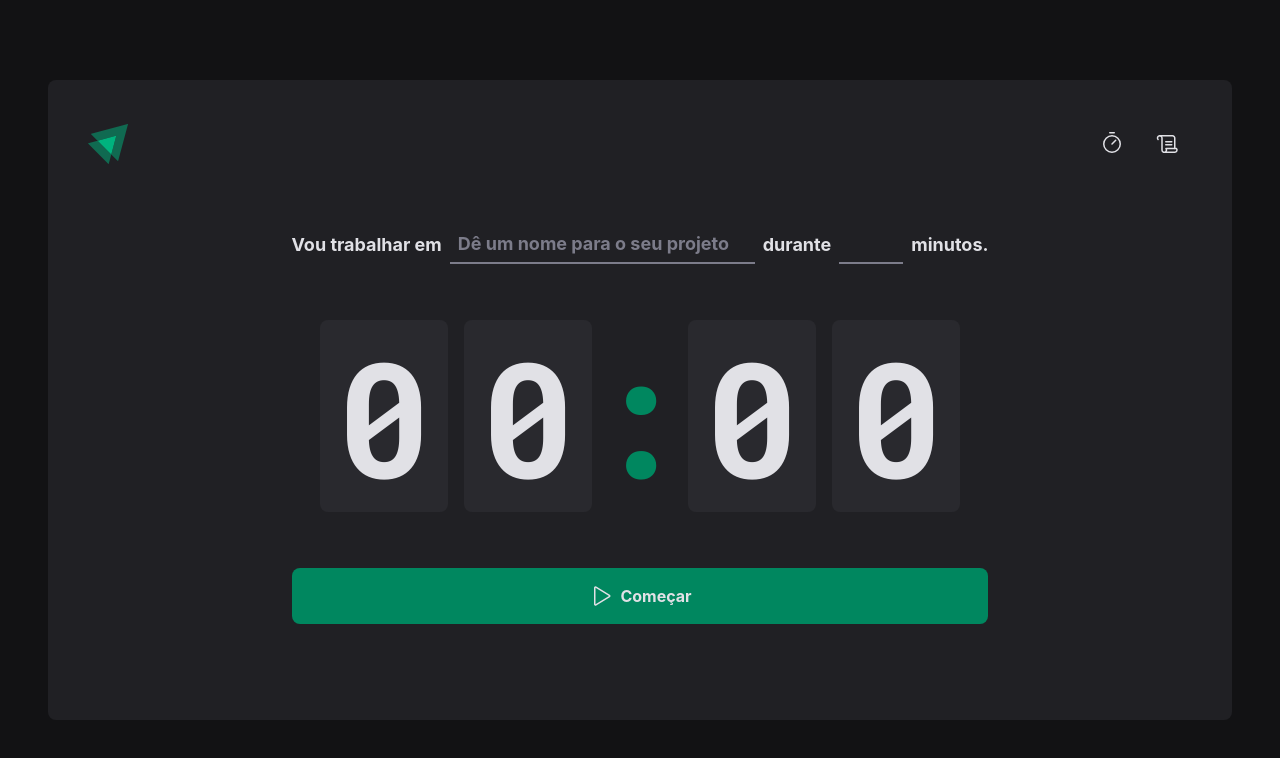
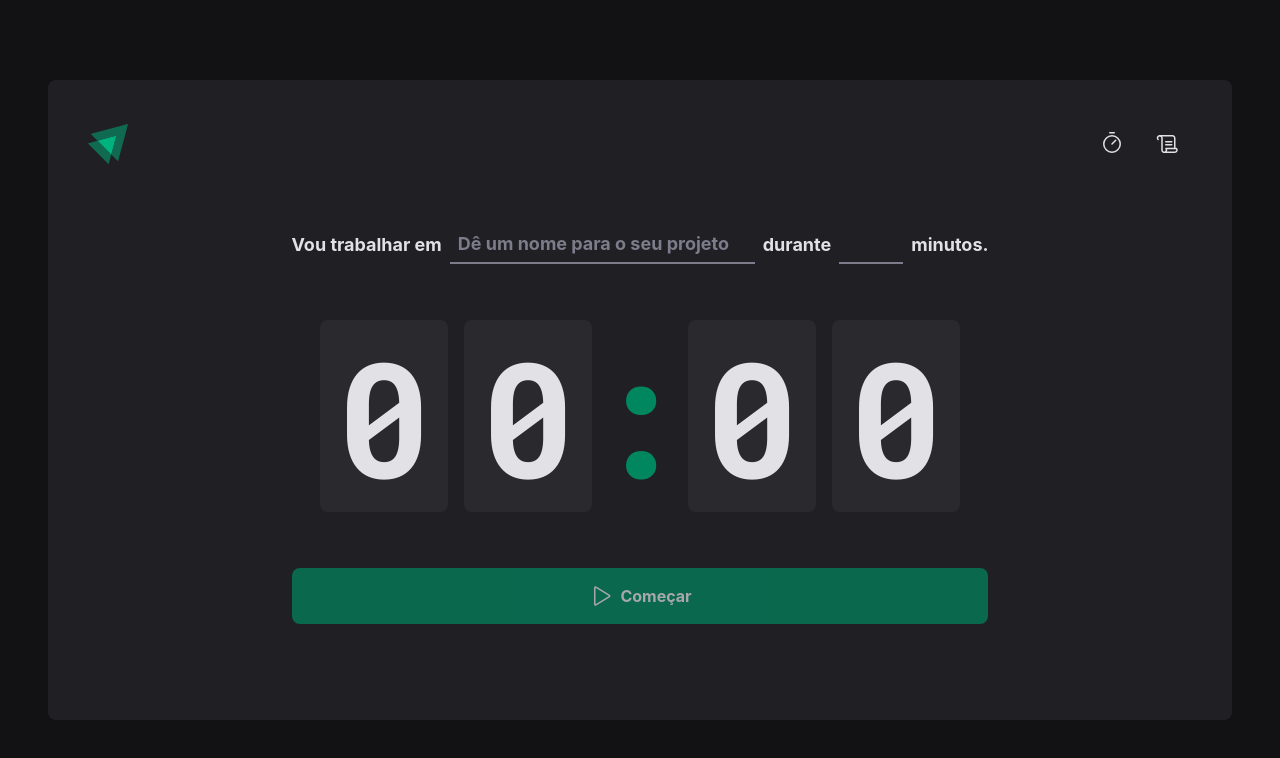
Before and after one commit to fpsaraiva/ignite-react-pomodoro, a React (Vite) app: page / in a window 1280 px wide. Shown: the top 758 px of the page. Built offline with nearby package versions, Linux system fonts and the light colour scheme.

Commit message:
feat: added control to form

```diff
--- a/src/pages/Home/Index.tsx
+++ b/src/pages/Home/Index.tsx
@@ -1,18 +1,27 @@
+import { useState } from "react";
+
 import { Play } from "phosphor-react";
 
 import styles from "./Index.module.css";
 
 function Home() {
+  const [task, setTask] = useState("");
+
+  function handleSubmit(event) {}
+
   return (
     <main className={styles.homeContainer}>
-      <form action="">
+      <form action="" onSubmit={handleSubmit}>
         <div className={styles.formContainer}>
           <label htmlFor="task">Vou trabalhar em</label>
           <input
             className={`${styles.baseInput} ${styles.taskInput}`}
             id="task"
+            name="task"
             list="task-suggestions"
             placeholder="Dê um nome para o seu projeto"
+            onChange={(e) => setTask(e.target.value)}
+            value={task}
           />
 
           <datalist id="task-suggestions">
@@ -42,7 +51,11 @@
           <span>0</span>
         </div>
 
-        <button type="button" className={styles.buttonContainer}>
+        <button
+          type="button"
+          className={styles.buttonContainer}
+          disabled={!task}
+        >
           <Play size={24} />
           Começar
         </button>
```
